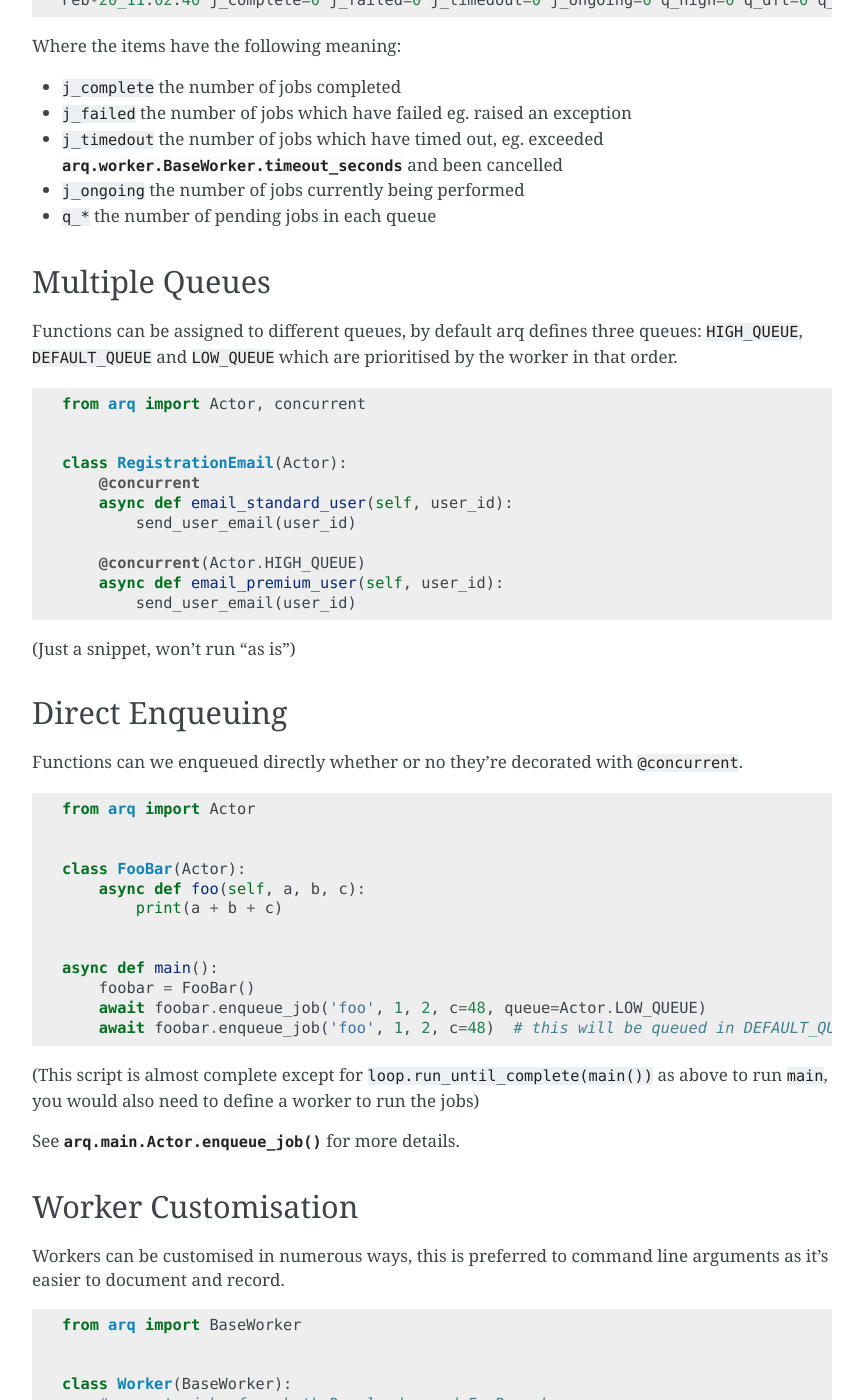
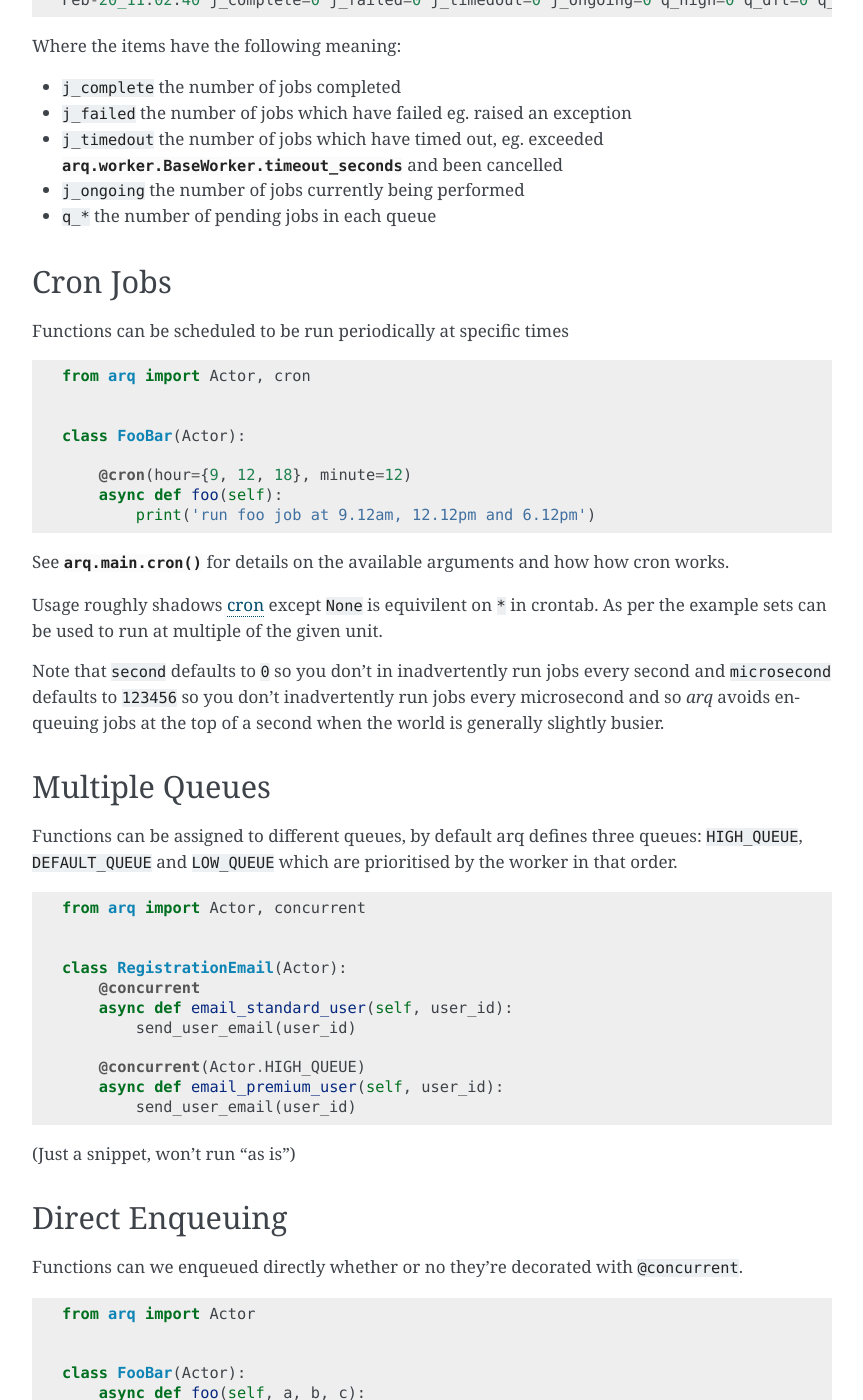
Before and after one commit to python-arq/arq, a Sphinx documentation site: the page built from docs/usage.rst, in a window 1280 px wide and 1400 px high, scrolled down 1951 px. Shown: the whole window, without its empty margins (258-1121 px from the left). Built offline with Sphinx 7.4.7, drawn with Linux system fonts in a browser that asks for light colours; the version number could not be read and is left out; some of the changed text lies outside the part shown.

Commit message:
adding docs for cron, fix #51

```diff
--- /dev/null
+++ b/docs/examples/cron.py
@@ -0,0 +1,8 @@
+from arq import Actor, cron
+
+
+class FooBar(Actor):
+
+    @cron(hour={9, 12, 18}, minute=12)
+    async def foo(self):
+        print('run foo job at 9.12am, 12.12pm and 6.12pm')
--- a/docs/examples/direct_enqueuing.py
+++ b/docs/examples/direct_enqueuing.py
@@ -10,3 +10,4 @@ async def main():
     foobar = FooBar()
     await foobar.enqueue_job('foo', 1, 2, c=48, queue=Actor.LOW_QUEUE)
     await foobar.enqueue_job('foo', 1, 2, c=48)  # this will be queued in DEFAULT_QUEUE
+    await foobar.close()
--- a/docs/usage.rst
+++ b/docs/usage.rst
@@ -61,6 +61,22 @@ Where the items have the following meaning:
 * ``j_ongoing`` the number of jobs currently being performed
 * ``q_*`` the number of pending jobs in each queue
 
+Cron Jobs
+.........
+
+Functions can be scheduled to be run periodically at specific times
+
+.. literalinclude:: examples/cron.py
+
+See :meth:`arq.main.cron` for details on the available arguments and how how cron works.
+
+Usage roughly shadows `cron <https://helpmanual.io/man8/cron/>`_ except ``None`` is equivilent on ``*`` in crontab.
+As per the example sets can be used to run at multiple of the given unit.
+
+Note that ``second`` defaults to ``0`` so you don't in inadvertently run jobs every second and ``microsecond``
+defaults to ``123456`` so you don't inadvertently run jobs every microsecond and so *arq* avoids enqueuing jobs
+at the top of a second when the world is generally slightly busier.
+
 Multiple Queues
 ...............
 
```
Also changed, not shown: 1 other file.
